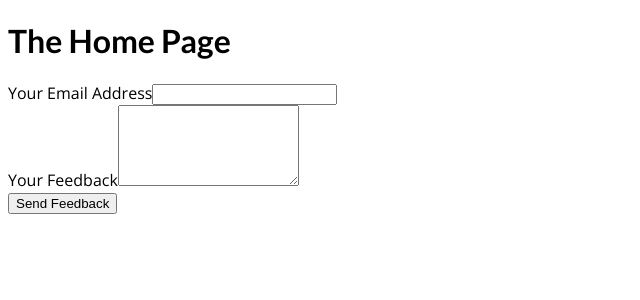
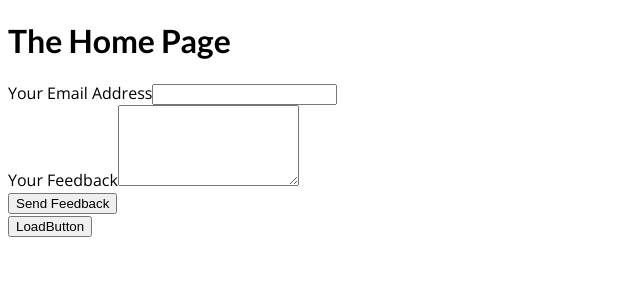
Before and after one commit to mohamedsaidumn/nextjs-course, a Next.js app: page / in a window 1280 px wide. Shown: the top 300 px of the page, without its empty margins (0-640 px from the left). Built offline with nearby package versions, Linux system fonts and the light colour scheme.

Commit message:
Using API Routes To Get Data

```diff
--- a/pages/api/feedback.js
+++ b/pages/api/feedback.js
@@ -1,4 +1,3 @@
-import { Console } from "console";
 import fs from "fs";
 import path from "path";
 
--- a/pages/index.jsx
+++ b/pages/index.jsx
@@ -1,6 +1,7 @@
-import { useRef } from "react";
+import { useRef, useState } from "react";
 
 function HomePage() {
+  const [feedbackItems, setFeedbackItems] = useState([]);
   const emailInputRef = useRef();
   const feedbackInputRef = useRef();
 
@@ -23,6 +24,19 @@ function HomePage() {
       .then((data) => console.log(data));
   }
 
+  function loadHandler() {
+    fetch("/api/feedback", {
+      method: "GET",
+      headers: {
+        "Content-Type": "application/json",
+      },
+    })
+      .then((response) => response.json())
+      .then((data) => {
+        setFeedbackItems(data.feedback);
+      });
+  }
+
   return (
     <div>
       <h1>The Home Page</h1>
@@ -37,6 +51,12 @@ function HomePage() {
         </div>
         <button>Send Feedback</button>
       </form>
+      <button onClick={loadHandler}>LoadButton</button>
+      <ul>
+        {feedbackItems.map((item) => {
+          return <li key={item.id}>{item.text}</li>;
+        })}
+      </ul>
     </div>
   );
 }
```
